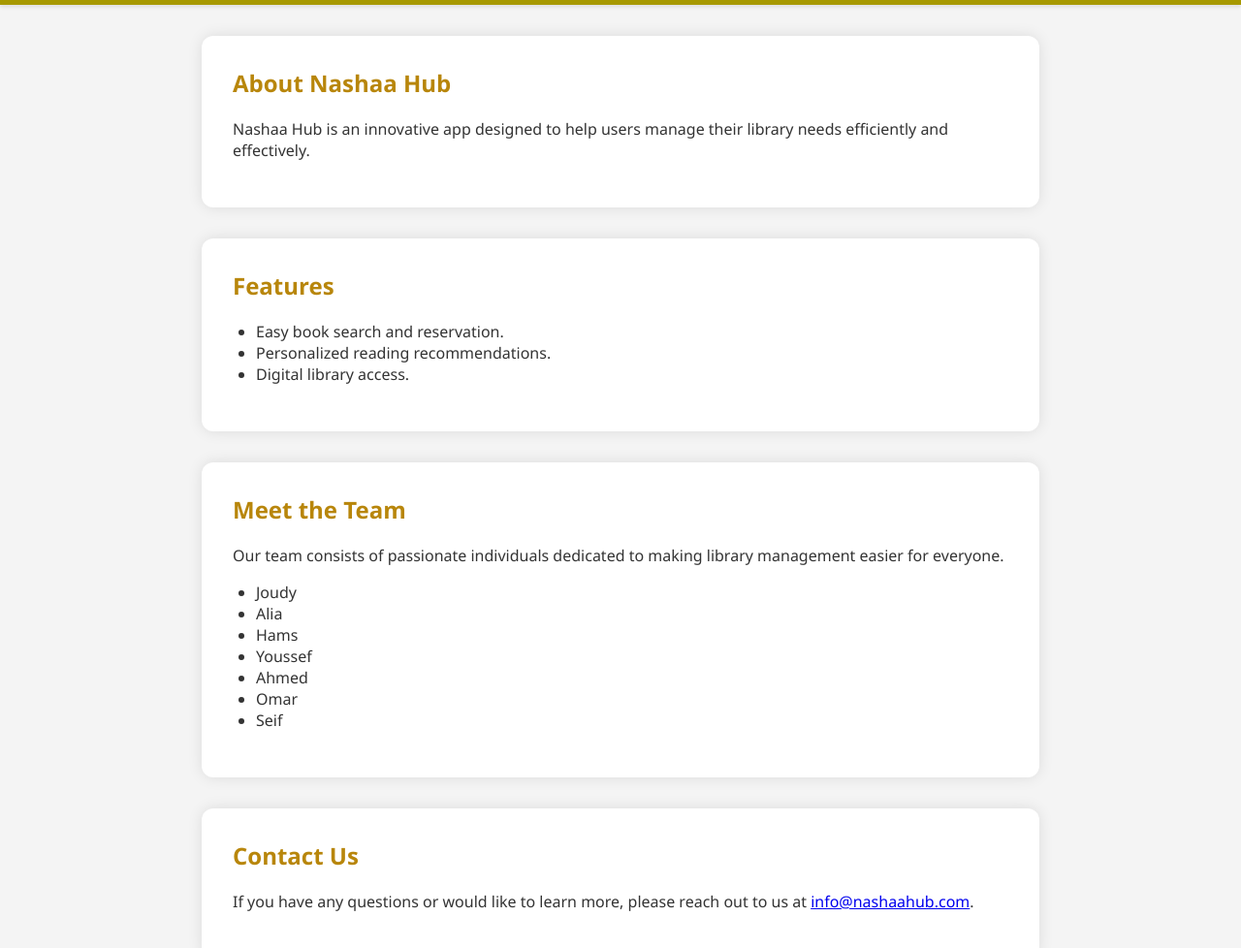
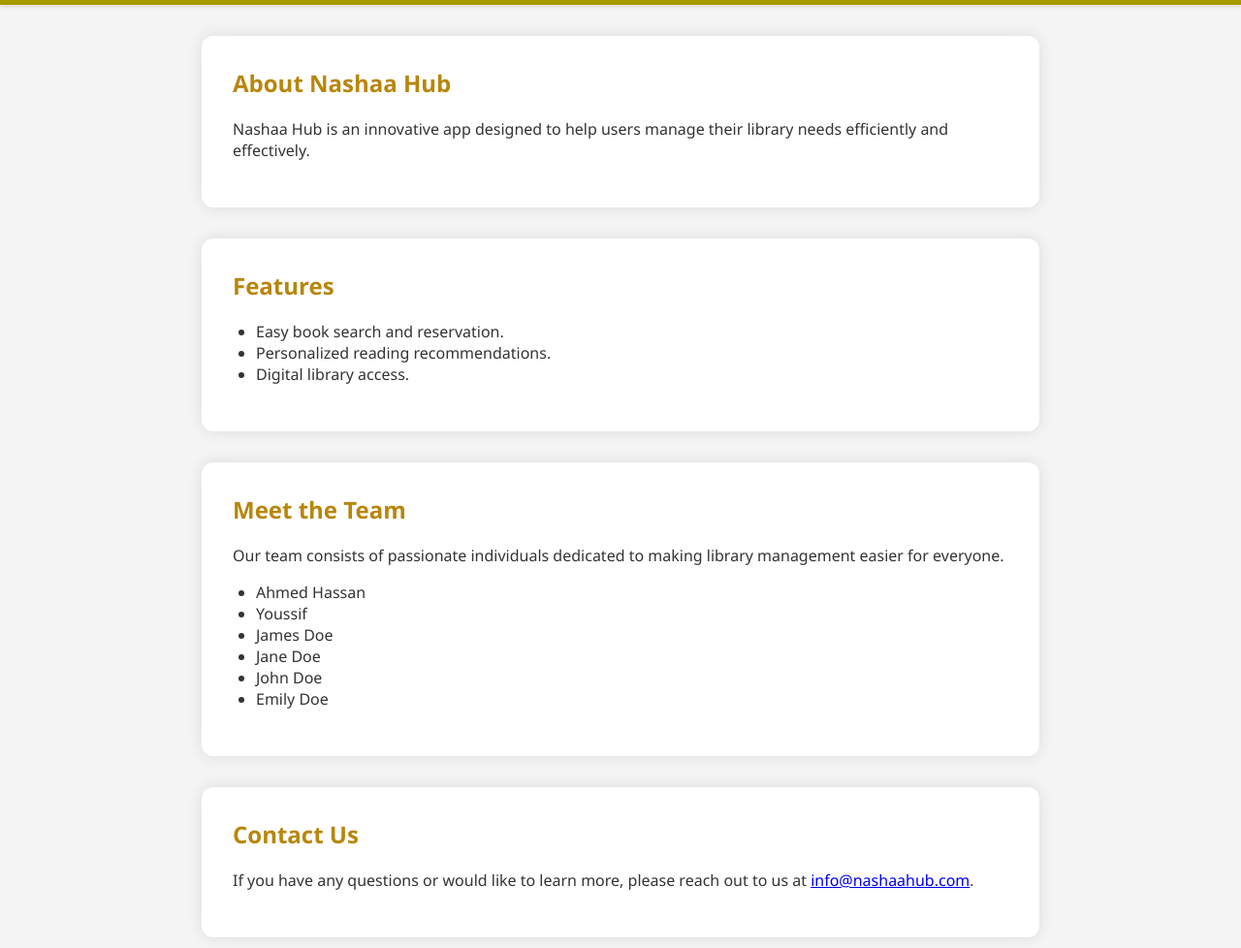
Before and after one commit to EL-Folly/nashaa, a plain HTML site: page index.html in a window 1280 px wide. Shown: the part 108-1086 px from the top of the page at 97% size. Drawn offline with Linux system fonts and the light colour scheme.

Commit message:
Update index.html

```diff
--- a/index.html
+++ b/index.html
@@ -30,6 +30,7 @@
             justify-content: center;
             gap: 1rem;
             margin: 1rem 0 0;
+            flex-wrap: wrap;
         }
         nav ul li {
             margin: 0;
@@ -51,7 +52,8 @@
             background-color: #fff;
             border-radius: 12px;
             box-shadow: 0 0 15px rgba(0, 0, 0, 0.1);
-            max-width: 800px;
+            max-width: 90%;
+            width: 100%;
         }
         section h2 {
             color: #B8860B;
@@ -59,6 +61,20 @@
         }
         section ul {
             padding-left: 1.5rem;
+        }
+        @media (min-width: 768px) {
+            section {
+                max-width: 800px;
+            }
+        }
+        @media (max-width: 600px) {
+            nav ul {
+                flex-direction: column;
+                align-items: center;
+            }
+            nav ul li {
+                margin-bottom: 0.5rem;
+            }
         }
     </style>
 </head>
@@ -93,13 +109,12 @@
         <h2>Meet the Team</h2>
         <p>Our team consists of passionate individuals dedicated to making library management easier for everyone.</p>
         <ul>
-            <li>Joudy</li>
-            <li>Alia</li>
-            <li>Hams</li>
-            <li>Youssef</li>
-            <li>Ahmed</li>
-            <li>Omar</li>
-            <li>Seif</li>
+            <li>Ahmed Hassan</li>
+            <li>Youssif</li>
+            <li>James Doe</li>
+            <li>Jane Doe</li>
+            <li>John Doe</li>
+            <li>Emily Doe</li>
         </ul>
     </section>
 
```
